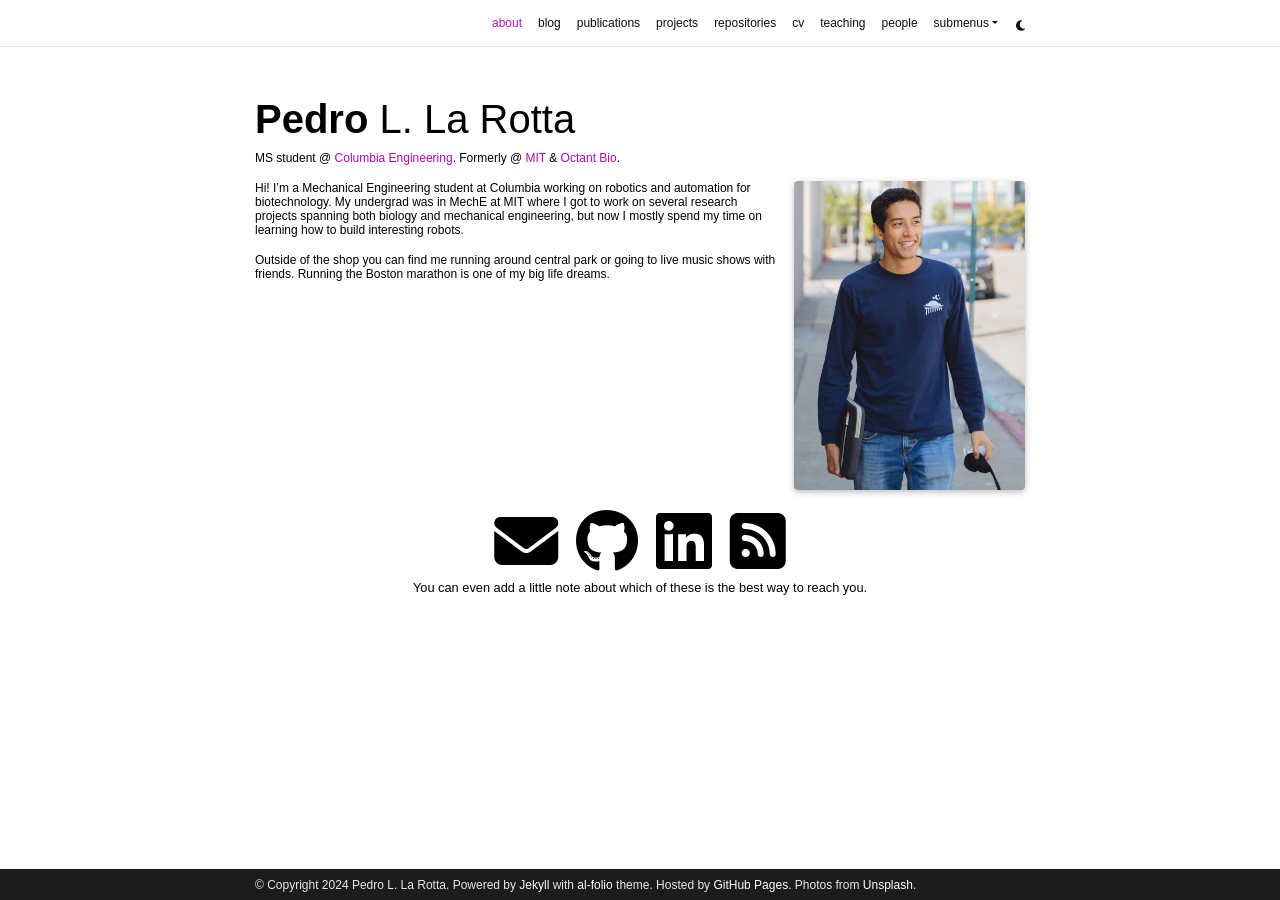
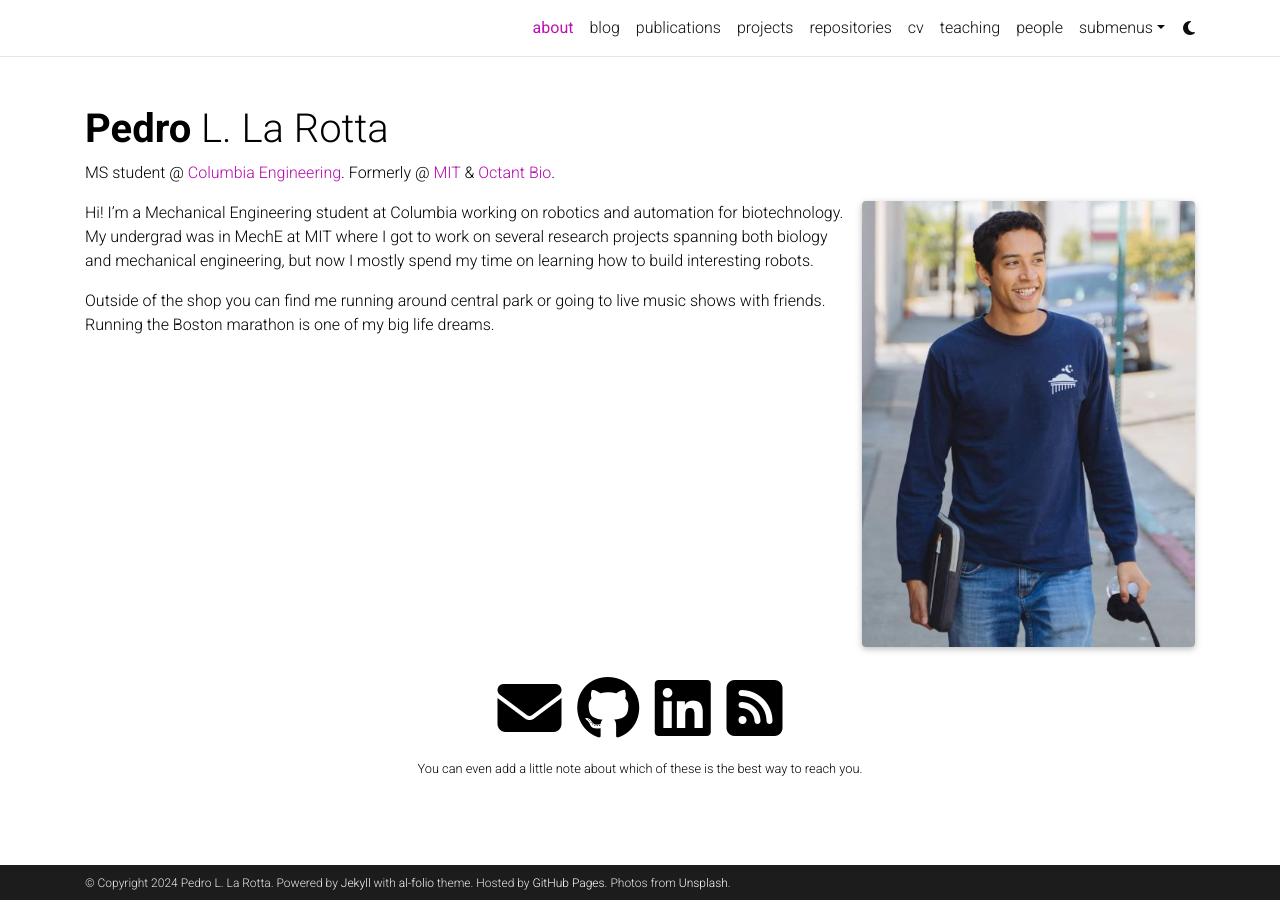
Before and after one commit to plarotta/plarotta.github.io, a Jekyll site: the page built from _pages/about.md, in a window 1280 px wide. Built offline with Jekyll 4.4.1, drawn with Linux system fonts in a browser that asks for light colours; full-size pictures stand in for the smaller copies a plugin makes; comment, search, counter and statistics services are not loaded; a style sheet for code colours, icons or effects is not loaded.

Commit message:
Update _layout.scss

```diff
--- a/_sass/_layout.scss
+++ b/_sass/_layout.scss
@@ -2,48 +2,6 @@
  * Content
  ******************************************************************************/
 
-body {
-  padding-bottom: 70px;
-  color: var(--global-text-color);
-  background-color: var(--global-bg-color);
-
-  h1, h2, h3, h4, h5, h6 {
-    scroll-margin-top: 66px;
-  }
-}
-
-body.fixed-top-nav {
-  // Add some padding for the nav-bar.
-  padding-top: 56px;
-}
-
-body.sticky-bottom-footer {
-  // Remove padding below footer.
-  padding-bottom: 0;
-}
-
-.container {
-  max-width: $max-content-width;
-}
-
-// Profile
-.profile {
-  img {
-    width: 100%;
-  }
-}
- /** particles **/
-  /* ---- reset ---- */
-
-  body {
-    margin: 0;
-    font:normal 75% Arial, Helvetica, sans-serif;
-  }
-
-  canvas {
-    display: block;
-    vertical-align: bottom;
-  }
 
   /* ---- particles.js container ---- */
 
```
